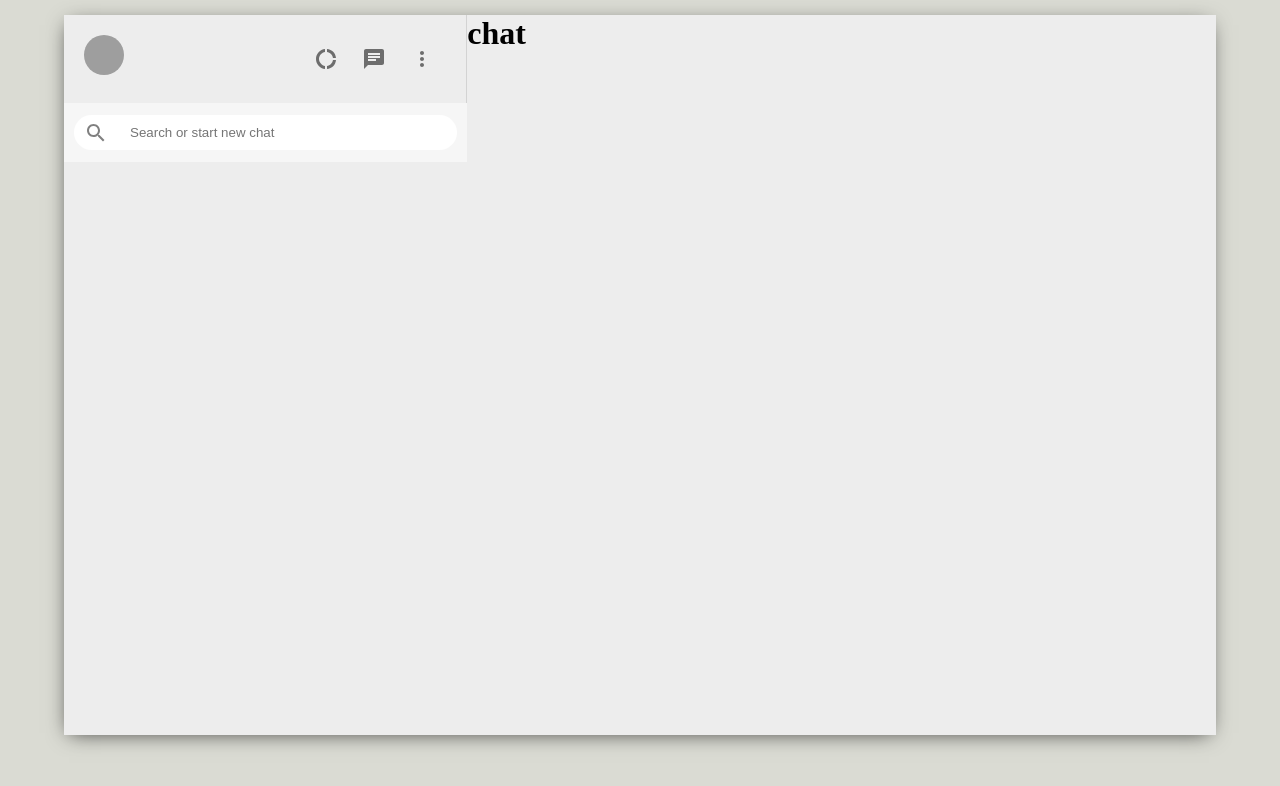
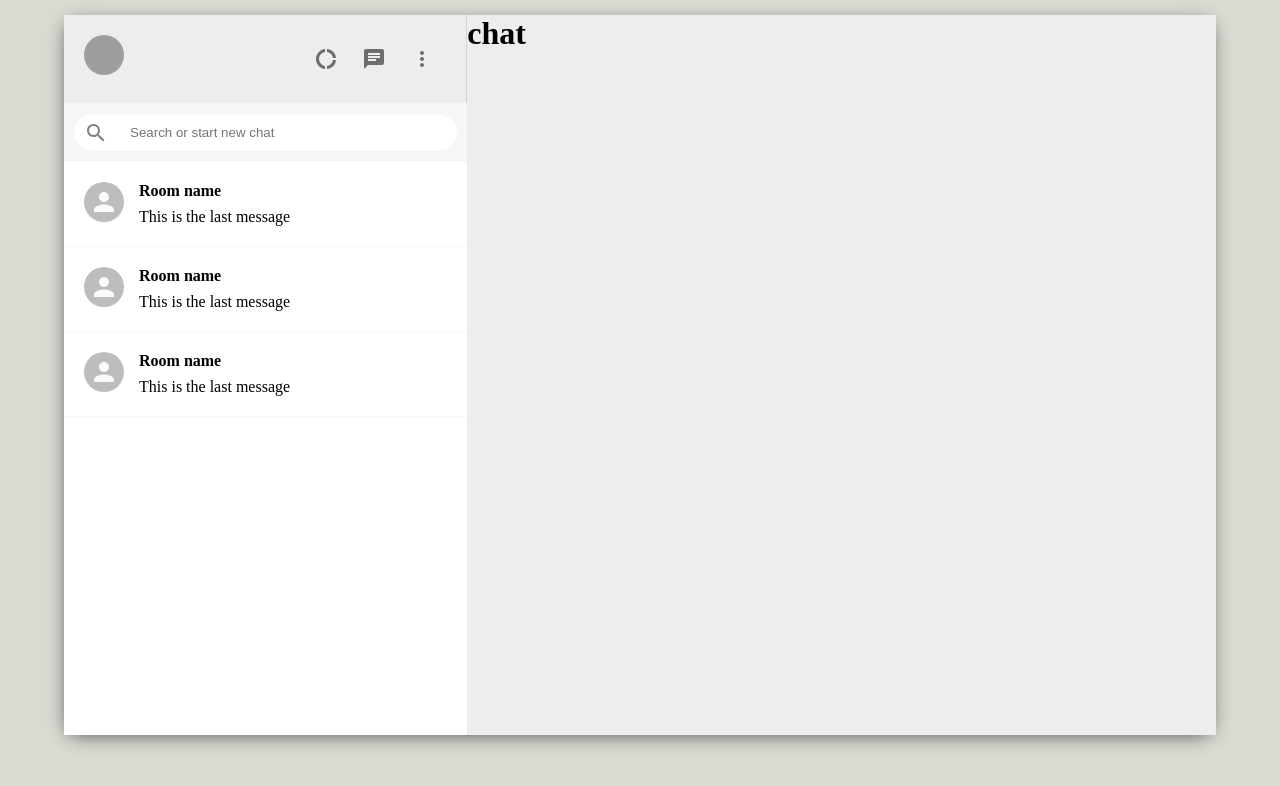
Before and after one commit to DanielDohyun/whatsapp, a React (Create React App) app in the folder client/: page / in a window 1280 px wide. Shown: the top 786 px of the page. Built offline with nearby package versions, Linux system fonts and the light colour scheme; grey boxes are pictures that could not be loaded.

Commit message:
stytle sidebar chat section

```diff
--- a/client/src/component/Sidebar/Sidebar.css
+++ b/client/src/component/Sidebar/Sidebar.css
@@ -50,3 +50,9 @@
   outline-width: 0;
   margin-left: 10px;
 }
+
+.sidebar__chats {
+  flex: 1;
+  background-color: white;
+  overflow: scroll;
+}
--- a/client/src/component/Sidebar/Sidebar.js
+++ b/client/src/component/Sidebar/Sidebar.js
@@ -5,6 +5,7 @@
 import MoreVertIcon from '@material-ui/icons/MoreVert';
 import SearchOutlined from '@material-ui/icons/Search';
 import { Avatar, IconButton } from '@material-ui/core';
+import SidebarChat from '../SidebarChat/SidebarChat';
 
 function Sidebar() {
     return (
@@ -30,6 +31,12 @@
                     <input placeholder='Search or start new chat' type='text' />
                 </div>
             </div>
+
+            <div className="sidebar__chats">
+                <SidebarChat />
+                <SidebarChat />
+                <SidebarChat />
+            </div>
         </div>
     )
 }
--- /dev/null
+++ b/client/src/component/SidebarChat/SidebarChat.css
@@ -0,0 +1,19 @@
+.sidebarChat {
+  display: flex;
+  padding: 20px;
+  cursor: pointer;
+  border-bottom: 1px solid #f6f6f6;
+}
+
+.sidebarChat:hover {
+  background-color: #ebebeb;
+}
+
+.sidebarChat__info > h2 {
+  font-size: 16px;
+  margin-bottom: 8px;
+}
+
+.sidebarChat__info {
+  margin-left: 15px;
+}
--- /dev/null
+++ b/client/src/component/SidebarChat/SidebarChat.js
@@ -0,0 +1,18 @@
+import React from 'react';
+import { Avatar } from '@material-ui/core';
+
+import './SidebarChat.css';
+
+function SidebarChat() {
+    return (
+        <div className='sidebarChat'>
+            <Avatar />
+            <div className="sidebarChat__info">
+                <h2>Room name</h2>
+                <p>This is the last message</p>
+            </div>
+        </div>
+    )
+}
+
+export default SidebarChat;
```
